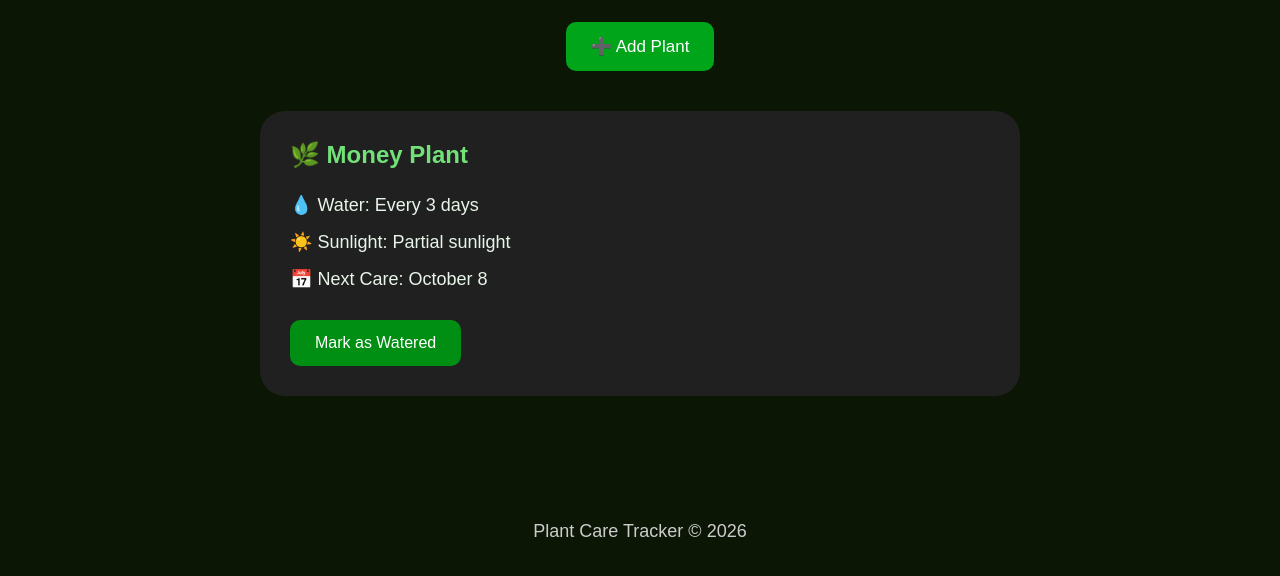
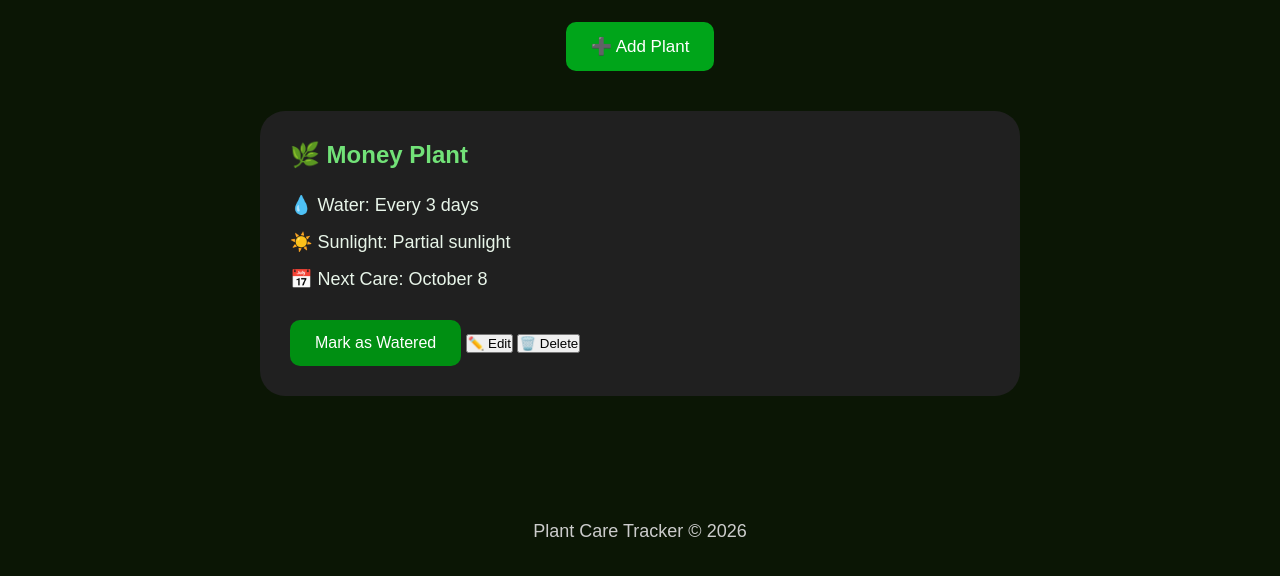
Before and after one commit to Lokesh-kj/Plant-care-tracker, a plain HTML site: page index.html in a window 1280 px wide. Shown: the part 318-894 px from the top of the page. Drawn offline with Linux system fonts and the light colour scheme.

Commit message:
Update index.html
Add edit and delete plant feature

```diff
--- a/index.html
+++ b/index.html
@@ -1,12 +1,9 @@
 <!DOCTYPE html>
 <html lang="en">
-
 <head>
     <meta charset="UTF-8">
     <meta name="viewport" content="width=device-width, initial-scale=1.0">
-
     <title>Plant Care Tracker</title>
-
     <link rel="stylesheet" href="style.css">
 </head>
 
@@ -26,35 +23,29 @@
         <button id="addPlantBtn">➕ Add Plant</button>
     </section>
 
-
     <section id="plantList">
 
         <div class="plant-card">
-
             <h2>🌿 Money Plant</h2>
 
             <p>💧 Water: Every 3 days</p>
-
             <p>☀️ Sunlight: Partial sunlight</p>
-
             <p>📅 Next Care: October 8</p>
 
             <button class="water-btn">Mark as Watered</button>
-
+            <button class="edit-btn">✏️ Edit</button>
+            <button class="delete-btn">🗑️ Delete</button>
         </div>
 
     </section>
 
 </main>
 
-
 <footer>
     <p>Plant Care Tracker © 2026</p>
 </footer>
 
-
 <script src="script.js"></script>
 
 </body>
-
 </html>
```
Lines whose indentation alone changed are shown as unchanged.
